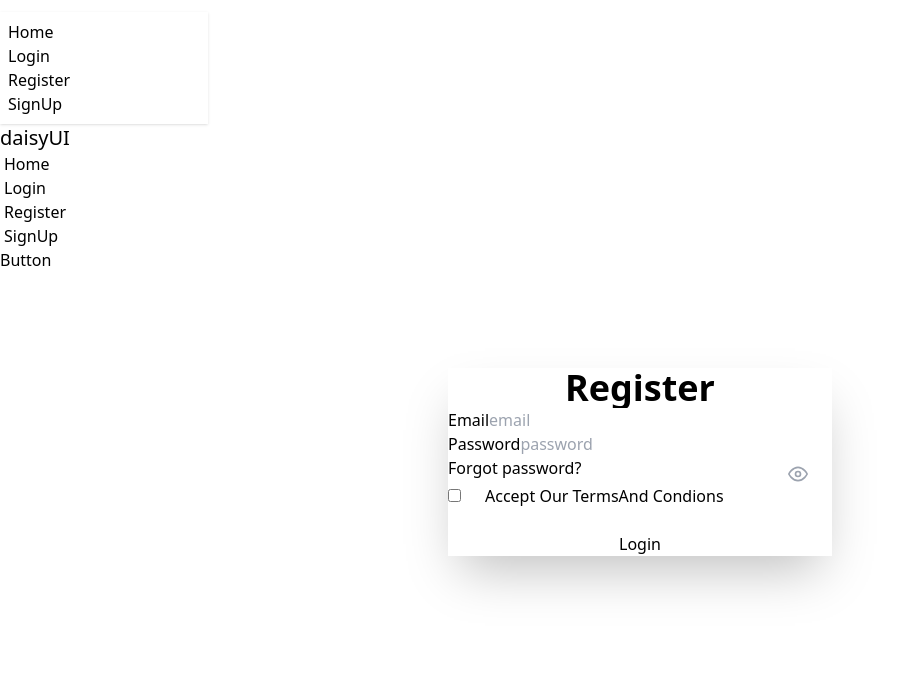
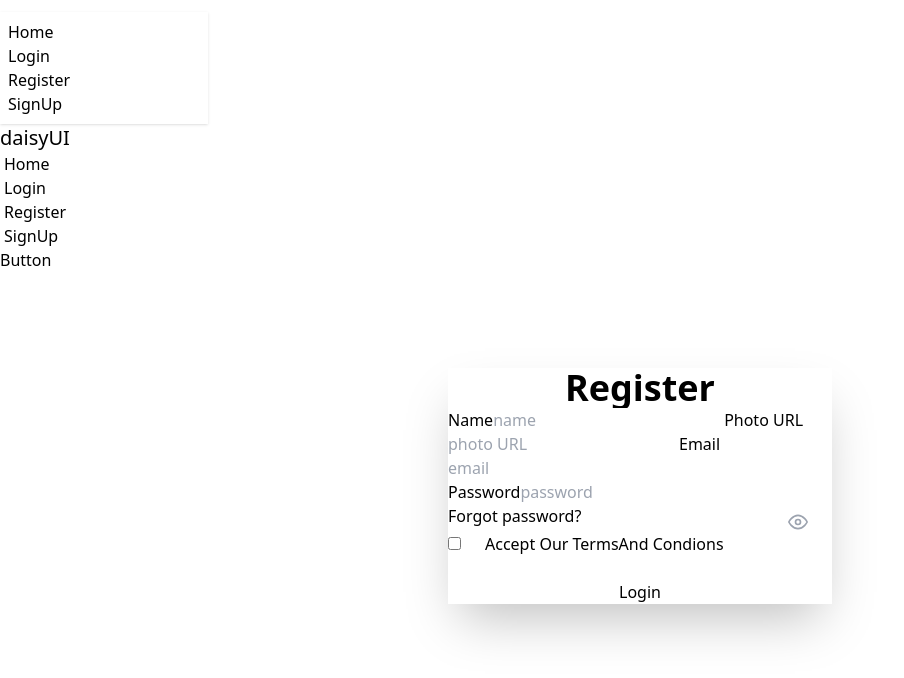
Before and after one commit to mdriyajulislamakash11/Module-50-Gmail-Password-Authentications, a React (Vite) app: page /login in a window 1280 px wide. Shown: the top 678 px of the page, without its empty margins (0-904 px from the left). Built offline with nearby package versions, Linux system fonts and the light colour scheme.

Commit message:
user ubdate profile er kaj korlam

```diff
--- a/src/components/Login.jsx
+++ b/src/components/Login.jsx
@@ -1,4 +1,8 @@
-import { createUserWithEmailAndPassword, sendEmailVerification } from "firebase/auth";
+import {
+  createUserWithEmailAndPassword,
+  sendEmailVerification,
+  updateProfile,
+} from "firebase/auth";
 import React, { useState } from "react";
 import auth from "./farebase.init";
 import { FiEye } from "react-icons/fi";
@@ -11,16 +15,15 @@
 
   const handleFormSubmit = (e) => {
     e.preventDefault();
+    const name = e.target.name.value;
+    const photo = e.target.photo.value;
     const email = e.target.email.value;
     const password = e.target.password.value;
     const terms = e.target.terms.checked;
 
-    // Email verification sent!
-    sendEmailVerification(auth.currentUser)
-    .then(() => {
-      // Email verification sent!
-      console.log("Email verification sent!")
-    });
+    console.log(name, photo)
+
+
 
     setError("");
     setSuccess(false);
@@ -48,6 +51,25 @@
       .then((result) => {
         console.log(result.user);
         setSuccess(true);
+
+            // Email verification sent!
+    sendEmailVerification(auth.currentUser).then(() => {
+      console.log("Email verification sent!");
+    });
+
+    //Ubdate ProfileUser
+    const profile = {
+      displayName: name,
+      photoURL: photo,
+    };
+
+    updateProfile(auth.currentUser, profile)
+      .then(() => {
+        console.log("ubdate user profle");
+      })
+      .catch((error) => console.log(error));
+
+
       })
       .catch((error) => {
         console.log(error);
@@ -62,6 +84,26 @@
         <h1 className="text-4xl font-bold text-accent text-center">Register</h1>
         <form className="card-body" onSubmit={handleFormSubmit}>
           <div className="form-control">
+            <label className="label">
+              <span className="label-text">Name</span>
+            </label>
+            <input
+              type="text"
+              name="name"
+              placeholder="name"
+              className="input input-bordered"
+            />
+
+            <label className="label">
+              <span className="label-text">Photo URL</span>
+            </label>
+            <input
+              type="text"
+              name="photo"
+              placeholder="photo URL"
+              className="input input-bordered"
+            />
+
             <label className="label">
               <span className="label-text">Email</span>
             </label>
```
